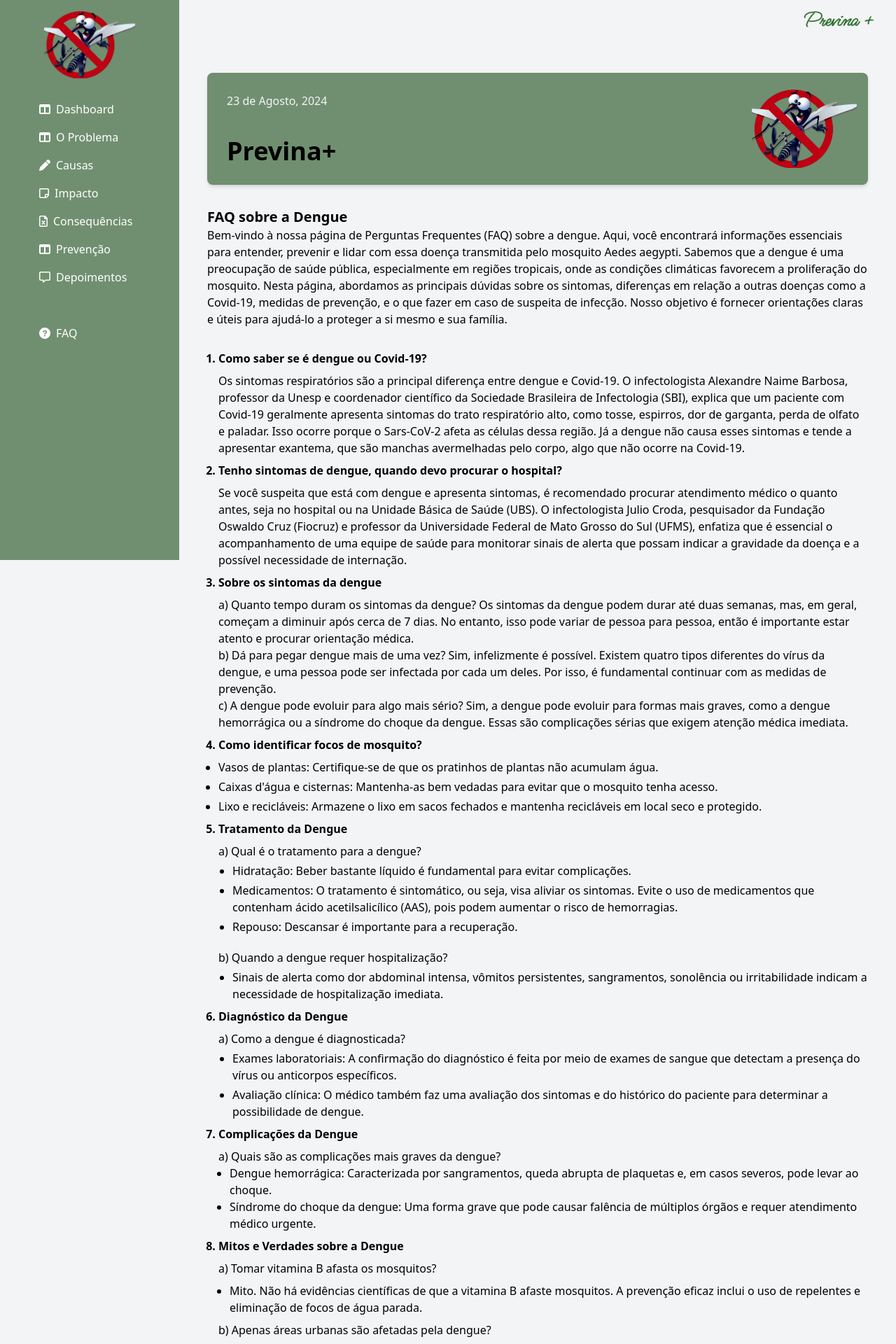
After one commit to keven-silva/ufc, a Python web app: template Web/trabalho-final/src/templates/faq/pages/faq.html in a window 1280 px wide. The commit adds this page. Shown: the top 1920 px of the page at 70% size. Run offline with Jinja, Linux system fonts and the light colour scheme; the template is opened without the code that fills it, so the values that code supplies are empty.

Commit message:
Adicionando telas de depoimento e faq

```diff
--- a/Web/trabalho-final/src/static/css/output.css
+++ b/Web/trabalho-final/src/static/css/output.css
@@ -579,9 +595,19 @@ video {
   margin-right: 2.5rem;
 }
 
-.mx-3 {
-  margin-left: 0.75rem;
-  margin-right: 0.75rem;
+.mx-4 {
+  margin-left: 1rem;
+  margin-right: 1rem;
+}
+
+.my-1 {
+  margin-top: 0.25rem;
+  margin-bottom: 0.25rem;
+}
+
+.my-2 {
+  margin-top: 0.5rem;
+  margin-bottom: 0.5rem;
 }
 
 .my-8 {
@@ -613,12 +639,20 @@ video {
   margin-inline-end: 0.25rem;
 }
 
+.ml-10 {
+  margin-left: 2.5rem;
+}
+
 .ml-2 {
   margin-left: 0.5rem;
 }
 
-.ml-3 {
-  margin-left: 0.75rem;
+.ml-4 {
+  margin-left: 1rem;
+}
+
+.ml-5 {
+  margin-left: 1.25rem;
 }
 
 .ml-6 {
@@ -645,36 +683,12 @@ video {
   margin-top: 1rem;
 }
 
-.ml-4 {
-  margin-left: 1rem;
-}
-
-.ms-4 {
-  margin-inline-start: 1rem;
-}
-
-.ms-6 {
-  margin-inline-start: 1.5rem;
-}
-
-.ml-8 {
-  margin-left: 2rem;
-}
-
-.mt-3 {
-  margin-top: 0.75rem;
+.mt-5 {
+  margin-top: 1.25rem;
 }
 
 .mt-6 {
   margin-top: 1.5rem;
-}
-
-.mt-8 {
-  margin-top: 2rem;
-}
-
-.mt-14 {
-  margin-top: 3.5rem;
 }
 
 .block {
--- a/Web/trabalho-final/src/templates/cause/partials/_main-content.html
+++ b/Web/trabalho-final/src/templates/cause/partials/_main-content.html
@@ -14,7 +14,7 @@
   <!-- Seção de Informação -->
   <div class="my-8">
     <h3 class="text-xl font-semibold">O que Causa a Dengue?</h3>
-    <p class="ml-2">
+    <p>
       O transmissor (vetor) da dengue é o mosquito aedes aegypti, que precisa de água parada para se proliferar. O período do ano com maior transmissão são os meses mais chuvosos de cada região. No Ceará, a dengue continua a representar um desafio significativo para a saúde pública, com a incidência da doença apresentando variações ao longo dos anos.
     </p>
   </div>
@@ -62,7 +62,7 @@
                   allowfullscreen></iframe>
         </div>
       </div>
-      <p class="ml-2">
+      <p>
         O Brasil é um país com características geográficas e ambientais propícias à proliferação dos mosquitos vetores, devido ao seu clima tropical, sobretudo no verão, com aumento de chuvas combinado com aumento do calor. É esperado, portanto, um aumento dos casos no verão, cujos picos são alcançados no final de março e início de abril.
       </p>
       <div class="my-8">
--- a/Web/trabalho-final/src/templates/consequence/partials/_main-content.html
+++ b/Web/trabalho-final/src/templates/consequence/partials/_main-content.html
@@ -14,7 +14,7 @@
   <!-- Seção de Informação -->
   <div class="my-8">
     <h3 class="text-xl font-semibold">Sintomas da Dengue</h3>
-    <p class="ml-2">
+    <p>
       Reconhecer esses sinais precocemente é crucial para o tratamento adequado e para a prevenção de complicações. Desde febre alta e dores intensas no corpo até manifestações mais severas como hemorragias e choque, os sintomas da dengue exigem atenção imediata e cuidados médicos. Neste contexto, a conscientização sobre os sinais de alerta da doença se torna uma ferramenta vital para combater essa epidemia crescente e proteger a saúde da população.
       Explore a seguir os principais sintomas da dengue
     </p>
@@ -32,7 +32,7 @@
   </div>
   <div class="my-8">
     <h3 class="text-xl font-semibold">As Consequências da Dengue</h3>
-    <p class="ml-2">
+    <p>
       As consequências da dengue não se limitam apenas aos sintomas agudos da doença, mas estendem-se a um espectro variado de complicações graves que podem ter impactos significativos na saúde e qualidade de vida dos pacientes. Além disso, mesmo após a recuperação da infecção aguda, os pacientes podem enfrentar sequelas de longo prazo que afetam diversos sistemas do corpo:
     </p>
   </div>
--- a/Web/trabalho-final/src/templates/dashboard/partials/_main-content.html
+++ b/Web/trabalho-final/src/templates/dashboard/partials/_main-content.html
@@ -15,7 +15,7 @@
     <!-- Seção de Informação -->
     <div class="my-8">
         <h3 class="text-xl font-semibold">Juntos Contra a Dengue</h3>
-        <p class="ml-2">
+        <p>
             O Previna+ é uma página dedicada à conscientização e ao combate à dengue. Aqui, você encontrará informações essenciais para entender de forma simples e clara o problema da dengue, suas causas, os impactos que essa doença traz à saúde pública, as graves consequências para a população, e, principalmente, as formas eficazes de prevenção. Juntos, podemos prevenir e salvar vidas.
         </p>
     </div>
--- /dev/null
+++ b/Web/trabalho-final/src/templates/faq/pages/faq.html
@@ -0,0 +1,4 @@
+{% extends "global/base.html" %}
+{% block content %}
+  {% include 'faq/partials/_main-content.html' %}
+{% endblock %}
--- /dev/null
+++ b/Web/trabalho-final/src/templates/faq/partials/_main-content.html
@@ -0,0 +1,150 @@
+<section class="p-4">
+  <!-- Seção de Título e Imagem -->
+  <div class="shadow-md bg-green-default p-4 rounded-lg mb-4 grid grid-cols-1 md:grid-cols-3 items-center">
+    <div class="flex flex-col justify-end p-3 col-span-2">
+      <p class="text-gray-100 mb-4 md:mb-10">23 de Agosto, 2024</p>
+      <h2 class="text-2xl md:text-4xl font-semibold">Previna+</h2>
+    </div>
+    <img src="{{ url_for('static', path='assets/img/inseto.png') }}"
+         alt="Imagem do inseto"
+         class="justify-self-center md:justify-self-end mt-4 md:mt-0"
+         style="max-height: 150px;
+                max-width: 150px" />
+  </div>
+  <!-- Seção de Informação -->
+  <div class="my-8">
+    <h3 class="text-xl font-semibold">FAQ sobre a Dengue</h3>
+    <p>
+      Bem-vindo à nossa página de Perguntas Frequentes (FAQ) sobre a dengue. Aqui, você encontrará informações essenciais para entender, prevenir e lidar com essa doença transmitida pelo mosquito Aedes aegypti. Sabemos que a dengue é uma preocupação de saúde pública, especialmente em regiões tropicais, onde as condições climáticas favorecem a proliferação do mosquito. Nesta página, abordamos as principais dúvidas sobre os sintomas, diferenças em relação a outras doenças como a Covid-19, medidas de prevenção, e o que fazer em caso de suspeita de infecção. Nosso objetivo é fornecer orientações claras e úteis para ajudá-lo a proteger a si mesmo e sua família.
+    </p>
+  </div>
+  <!-- Seção de Perguntas -->
+  <div class="ml-4">
+    <ul>
+      <li class="list-decimal font-semibold my-2">Como saber se é dengue ou Covid-19?</li>
+      <p>
+        Os sintomas respiratórios são a principal diferença entre dengue e Covid-19. O infectologista Alexandre Naime Barbosa, professor da Unesp e coordenador científico da Sociedade Brasileira de Infectologia (SBI), explica que um paciente com Covid-19 geralmente apresenta sintomas do trato respiratório alto, como tosse, espirros, dor de garganta, perda de olfato e paladar. Isso ocorre porque o Sars-CoV-2 afeta as células dessa região. Já a dengue não causa esses sintomas e tende a apresentar exantema, que são manchas avermelhadas pelo corpo, algo que não ocorre na Covid-19.
+      </p>
+      <li class="list-decimal font-semibold my-2">Tenho sintomas de dengue, quando devo procurar o hospital?</li>
+      <p>
+        Se você suspeita que está com dengue e apresenta sintomas, é recomendado procurar atendimento médico o quanto antes, seja no hospital ou na Unidade Básica de Saúde (UBS). O infectologista Julio Croda, pesquisador da Fundação Oswaldo Cruz (Fiocruz) e professor da Universidade Federal de Mato Grosso do Sul (UFMS), enfatiza que é essencial o acompanhamento de uma equipe de saúde para monitorar sinais de alerta que possam indicar a gravidade da doença e a possível necessidade de internação.
+      </p>
+      <li class="list-decimal font-semibold my-2">Sobre os sintomas da dengue</li>
+      <p>
+        a) Quanto tempo duram os sintomas da dengue?
+        Os sintomas da dengue podem durar até duas semanas, mas, em geral, começam a diminuir após cerca de 7 dias. No entanto, isso pode variar de pessoa para pessoa, então é importante estar atento e procurar orientação médica.
+      </p>
+      <p>
+        b) Dá para pegar dengue mais de uma vez?
+        Sim, infelizmente é possível. Existem quatro tipos diferentes do vírus da dengue, e uma pessoa pode ser infectada por cada um deles. Por isso, é fundamental continuar com as medidas de prevenção.
+      </p>
+      <p>
+        c) A dengue pode evoluir para algo mais sério?
+        Sim, a dengue pode evoluir para formas mais graves, como a dengue hemorrágica ou a síndrome do choque da dengue. Essas são complicações sérias que exigem atenção médica imediata.
+      </p>
+      <li class="list-decimal font-semibold my-2">Como identificar focos de mosquito?</li>
+      <ul>
+        <li class="list-disc my-1">Vasos de plantas: Certifique-se de que os pratinhos de plantas não acumulam água.</li>
+        <li class="list-disc my-1">
+          Caixas d'água e cisternas: Mantenha-as bem vedadas para evitar que o mosquito tenha acesso.
+        </li>
+        <li class="list-disc my-1">
+          Lixo e recicláveis: Armazene o lixo em sacos fechados e mantenha recicláveis em local seco e protegido.
+        </li>
+      </ul>
+      <li class="list-decimal font-semibold my-2">Tratamento da Dengue</li>
+      <p>
+        a) Qual é o tratamento para a dengue?
+        <ul class="ml-5">
+          <li class="list-disc my-1">Hidratação: Beber bastante líquido é fundamental para evitar complicações.</li>
+          <li class="list-disc my-1">
+            Medicamentos: O tratamento é sintomático, ou seja, visa aliviar os sintomas. Evite o uso de medicamentos que contenham ácido acetilsalicílico (AAS), pois podem aumentar o risco de hemorragias.
+          </li>
+          <li class="list-disc my-1">Repouso: Descansar é importante para a recuperação.</li>
+        </ul>
+      </p>
+      <p class="mt-5">
+        b) Quando a dengue requer hospitalização?
+        <ul class="ml-5">
+          <li class="list-disc my-1">
+            Sinais de alerta como dor abdominal intensa, vômitos persistentes, sangramentos, sonolência ou irritabilidade indicam a necessidade de hospitalização imediata.
+          </li>
+        </ul>
+      </p>
+      <li class="list-decimal font-semibold my-2">Diagnóstico da Dengue</li>
+      <p>
+        a) Como a dengue é diagnosticada?
+        <ul class="ml-5">
+          <li class="list-disc my-1">
+            Exames laboratoriais: A confirmação do diagnóstico é feita por meio de exames de sangue que detectam a presença do vírus ou anticorpos específicos.
+          </li>
+          <li class="list-disc my-1">
+            Avaliação clínica: O médico também faz uma avaliação dos sintomas e do histórico do paciente para determinar a possibilidade de dengue.
+          </li>
+        </ul>
+      </p>
+      <li class="list-decimal font-semibold my-2">Complicações da Dengue</li>
+      <p>a) Quais são as complicações mais graves da dengue?</p>
+      <ul>
+        <li class="list-disc ml-4">
+          Dengue hemorrágica: Caracterizada por sangramentos, queda abrupta de plaquetas e, em casos severos, pode levar ao choque.
+        </li>
+        <li class="list-disc ml-4">
+          Síndrome do choque da dengue: Uma forma grave que pode causar falência de múltiplos órgãos e requer atendimento médico urgente.
+        </li>
+      </ul>
+      <li class="list-decimal font-semibold my-2">Mitos e Verdades sobre a Dengue</li>
+      <p class="mb-2">a) Tomar vitamina B afasta os mosquitos?</p>
+      <ul>
+        <li class="list-disc ml-4 mb-2">
+          Mito. Não há evidências científicas de que a vitamina B afaste mosquitos. A prevenção eficaz inclui o uso de repelentes e eliminação de focos de água parada.
+        </li>
+      </ul>
+      <p class="mb-2">b) Apenas áreas urbanas são afetadas pela dengue?</p>
+      <ul>
+        <li class="list-disc ml-4 mb-2">
+          Mito. A dengue pode ocorrer tanto em áreas urbanas quanto rurais, especialmente em regiões onde há proliferação do mosquito Aedes aegyp
+        </li>
+      </ul>
+    </ul>
+  </div>
+  <div class="my-8">
+    <h3 class="text-lg font-semibold mb-3">Sobre a Vacina</h3>
+    <p>
+      Quem pega dengue uma vez pode ser reinfectado depois por outro subtipo do vírus. Quando isso acontece, a pessoa tem risco maior de desenvolver uma doença grave. Por isso, a vacina deve proteger contra os quatro tipos da dengue, que é o caso do imunizante do Butantan.
+      Outra vantagem é que a vacina pode ser administrada em dose única – um diferencial entre todos os imunizantes atualmente disponíveis. Composta pelos quatro vírus atenuados, ela induz a produção de anticorpos sem causar a doença e com poucas reações adversas.
+    </p>
+  </div>
+  <div class="my-8 ml-10">
+    <h3 class="text-lg font-semibold mb-3">Na fase 1 do ensaio clínico:</h3>
+    <ul>
+      <li class="list-disc ml-8">100% de geração de anticorpos em pessoas que já tiveram dengue</li>
+      <li class="list-disc ml-8">90% de geração de anticorpos em indivíduos que nunca haviam tido contato com o vírus</li>
+      <li class="list-disc ml-8">Fonte: Human Vaccines & Immunotherapeutics</li>
+    </ul>
+  </div>
+  <div class="my-8 ml-10">
+    <h3 class="text-lg font-semibold mb-3">Na fase 2 do ensaio clínico, os voluntários receberam duas doses:</h3>
+    <ul>
+      <li class="list-disc ml-8">100% de taxa de soroconversão após a primeira dose em pessoas que já tiveram dengue</li>
+      <li class="list-disc ml-8">92,6% de taxa de soroconversão em indivíduos que nunca foram infectados</li>
+      <li class="list-disc ml-8">Fonte: The Lancet</li>
+      <li class="list-disc ml-8">80% dos voluntários produziram anticorpos contra os quatro sorotipos.</li>
+    </ul>
+  </div>
+  <div class="my-8 ml-10">
+    <h3 class="text-lg font-semibold mb-3">Na fase 3 do ensaio clínico:</h3>
+    <ul>
+      <li class="list-disc ml-8">79,6% de eficácia geral</li>
+      <li class="list-disc ml-8">89,2% de eficácia naqueles que já tinham contraído dengue</li>
+      <li class="list-disc ml-8">73,5% de eficácia em quem nunca teve contato com o vírus</li>
+      <li class="list-disc ml-8">Fonte: The New England Journal of Medicine</li>
+    </ul>
+  </div>
+  <div class="my-8">
+    <h3 class="text-lg font-semibold mb-3">Segurança</h3>
+    <p>
+      Das mais de 10 mil pessoas que receberam o imunizante na fase 3, apenas três (menos de 0,1%) apresentaram eventos adversos graves, e todos se recuperaram totalmente. A frequência de eventos adversos foi semelhante entre as três faixas etárias (2-6, 7-17 e 18-59 anos).
+    </p>
+  </div>
+</section>
--- a/Web/trabalho-final/src/templates/global/partials/_head.html
+++ b/Web/trabalho-final/src/templates/global/partials/_head.html
@@ -1,3 +1,8 @@
 <meta charset="UTF-8" />
 <meta name="viewport" content="width=device-width, initial-scale=1.0" />
- <link href="{{ url_for('static', path='css/output.css') }}" rel="stylesheet">
+<link href="{{ url_for('static', path='css/output.css') }}"
+      rel="stylesheet">
+<link rel="icon"
+      type="image/png"
+      sizes="16x16"
+      href="{{ url_for('static', path='assets/img/favicon.png') }}">
--- a/Web/trabalho-final/src/templates/global/partials/_header.html
+++ b/Web/trabalho-final/src/templates/global/partials/_header.html
@@ -1,10 +1,10 @@
-<header class="flex justify-between items-center px-6 py-3 bg-transparent">
-    <div class="flex items-center space-x-4">
+<header class="flex justify-end items-center px-6 py-3 bg-transparent">
+    {# <div class="flex items-center space-x-4">
         <input type="text"
                placeholder="Search"
                class="px-6 py-2 rounded-full text-gray-700 shadow-inner outline-none bg-green-light text-right"
                style="width: 300px" />
-    </div>
+    </div> #}
     <div class="flex items-center space-x-6">
         <img src="{{ url_for('static', path='assets/img/logo.png') }}"
              alt="Previna+"
--- a/Web/trabalho-final/src/templates/global/partials/_sidebar.html
+++ b/Web/trabalho-final/src/templates/global/partials/_sidebar.html
@@ -1,6 +1,8 @@
 <aside class="w-64 bg-green-default text-white fixed top-0 left-0 h-full p-4 text-start">
     <div class="flex justify-center items-center mb-6">
-        <div class="w-24 h-24 bg-gray-300 rounded-lg"></div>
+        <img src="{{ url_for('static', path='assets/img/inseto.png') }}"
+             alt="Previna+"
+             class="h-10 bg-none bg-transparent w-30 h-24 rounded-lg">
     </div>
     <nav class="mx-10">
         <ul>
--- /dev/null
+++ b/Web/trabalho-final/src/templates/testimony/pages/testimony.html
@@ -0,0 +1,4 @@
+{% extends "global/base.html" %}
+{% block content %}
+  {% include 'testimony/partials/_main-content.html' %}
+{% endblock %}
--- a/Web/trabalho-final/src/web/frontend/core/views.py
+++ b/Web/trabalho-final/src/web/frontend/core/views.py
@@ -54,7 +54,7 @@ async def get_prevention_page(
 async def get_testimonial_page(
     request: Request,
 ) -> HTMLResponse:
-    return render(request, "testimonial/pages/testimonial.html", context={})
+    return render(request, "testimony/pages/testimony.html", context={})
 
 
 @router.get("/faq", response_class=HTMLResponse, tags=["core"])
```
Also changed, not shown: other parts of Web/trabalho-final/src/static/css/output.css (+130 -8 lines), Web/trabalho-final/src/static/js/script.js (added, +11 -0 lines), Web/trabalho-final/src/templates/prevention/partials/_main-content.html (+10 -20 lines), Web/trabalho-final/src/templates/problem/partials/_main-content.html (+8 -8 lines), Web/trabalho-final/src/templates/testimony/partials/_main-content.html (added, +78 -0 lines), Web/trabalho-final/src/templates/testimony/partials/_modal.html (added, +53 -0 lines), Web/trabalho-final/src/static/assets/img/favicon.png (added).
